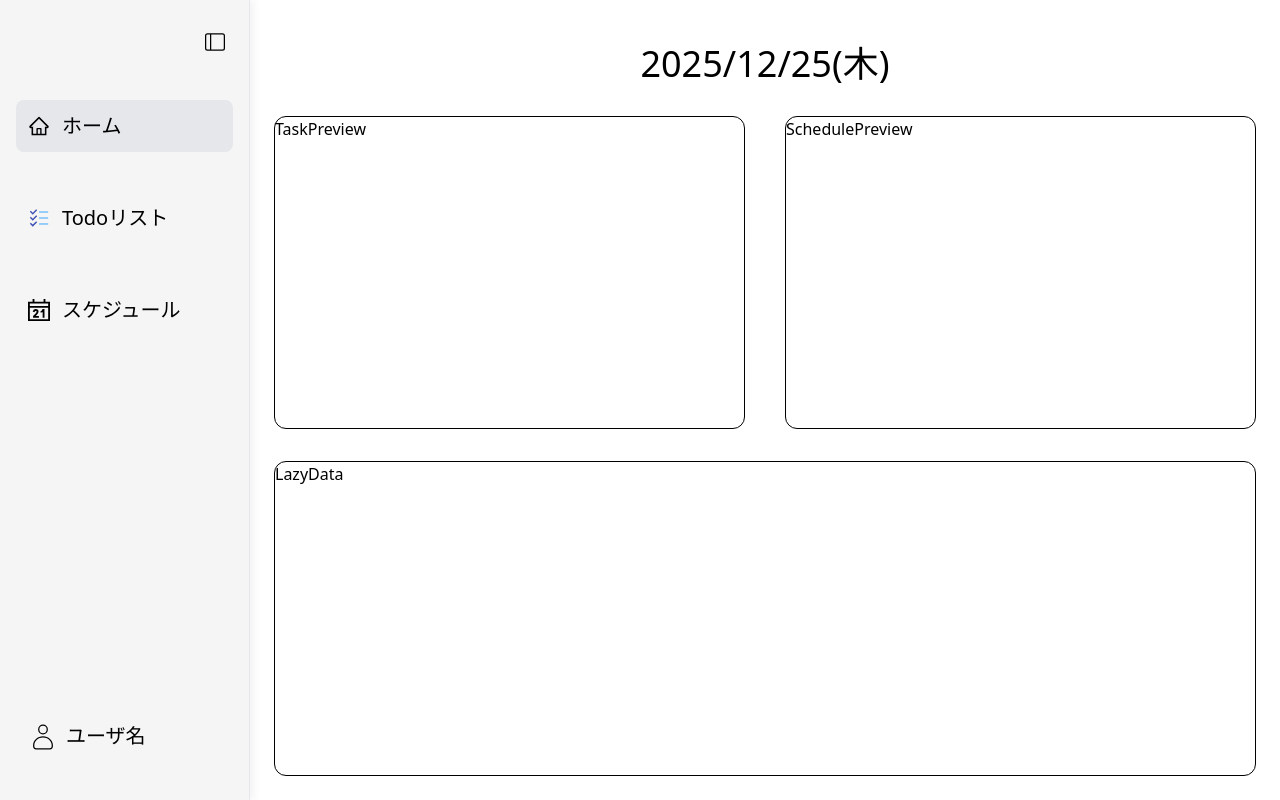
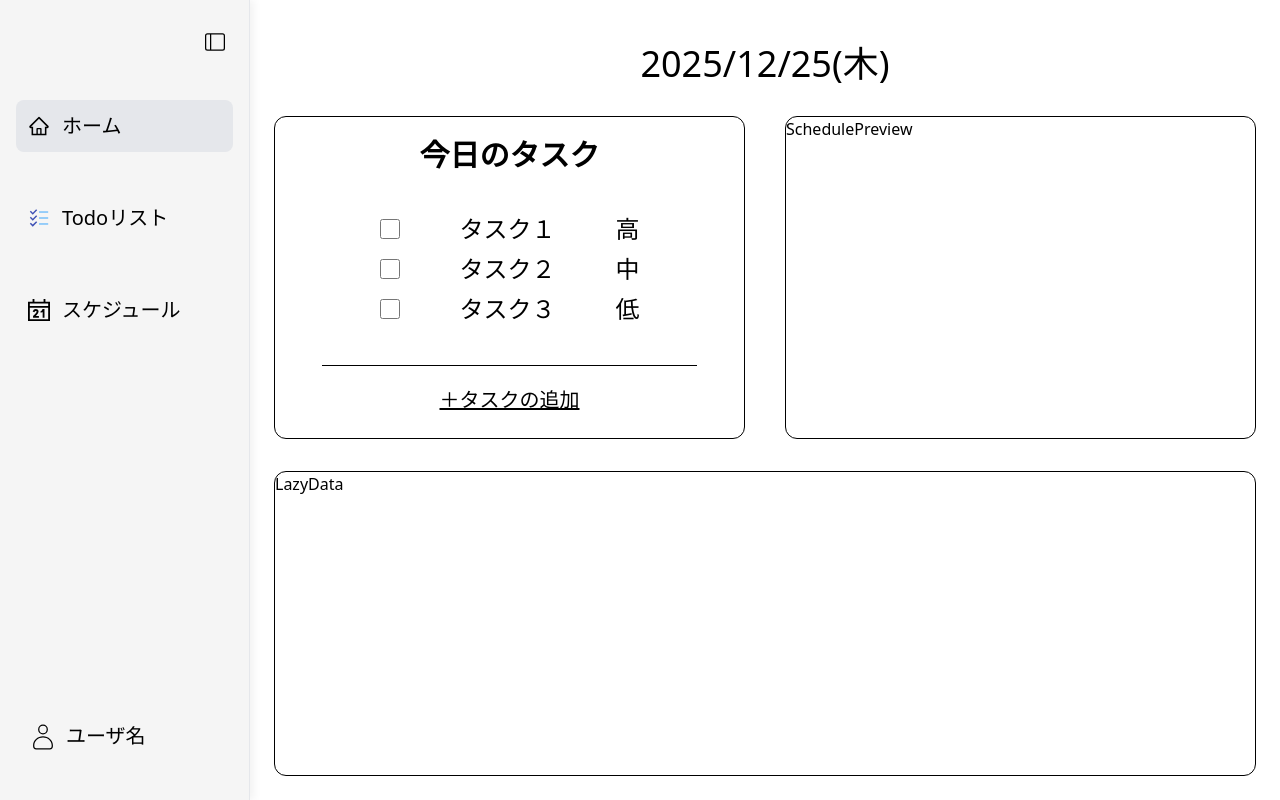
Before and after one commit to Fudai1020/WorkInsight, a React app in the folder frontend/: page /dashboard in a window 1280 px wide. Built offline with nearby package versions, Linux system fonts and the light colour scheme; the HTML template or start-up script is replaced by a standard one.

Commit message:
add dashboard taskPreview layout

```diff
--- a/frontend/src/components/TaskPreview.tsx
+++ b/frontend/src/components/TaskPreview.tsx
@@ -1,8 +1,32 @@
 
+import { useModal } from "../context/ModalContext";
 
 const TaskPreview = () => {
+  const {openModal} = useModal();
+  const mockTasks = [
+    {id:1,title:'タスク１',priority:'高'},
+    {id:2,title:'タスク２',priority:'中'},
+    {id:3,title:'タスク３',priority:'低'},
+  ];
   return (
-    <div className="border rounded-xl w-full h-full">TaskPreview</div>
+    <div className="border rounded-xl w-full h-full">
+      <div className="flex flex-col items-center h-full gap-10">
+        <h1 className="text-3xl font-semibold mt-5">今日のタスク</h1>
+        <ul className="flex flex-col gap-2 overflow-y-auto">
+          {mockTasks.map(item => (
+            <li key={item.id} className="grid grid-cols-[auto_1fr_auto] gap-15 items-center">
+              <input type="checkbox" className="size-5"/>
+              <span className="text-2xl">{item.title}</span>
+              <span className="text-2xl">{item.priority}</span>
+            </li>
+          ))}
+        </ul>
+        <div className="border-t mt-auto pb-6 pt-5 w-[80%]  text-center">
+          <span className="text-xl underline hover:scale-[1.05 cursor-pointer]"
+                onClick={()=>openModal("task",{data:mockTasks})}>＋タスクの追加</span>
+        </div>
+      </div>
+    </div>
   )
 }
 
```
